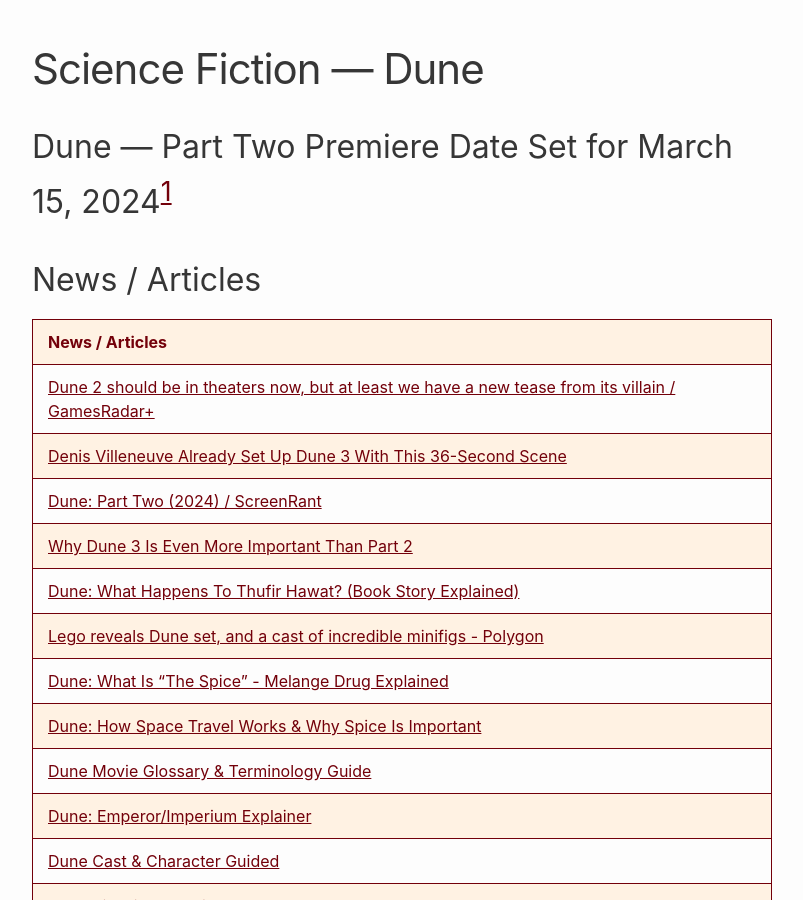
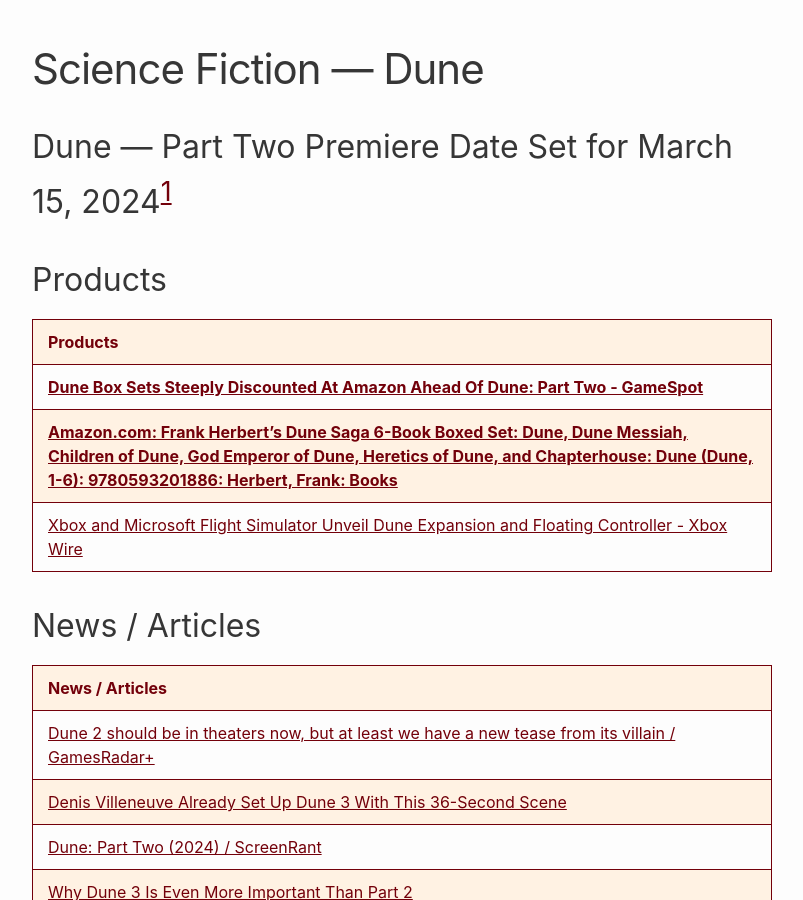
Before and after one commit to RalphHightower/RalphHightower, a Jekyll site: the page built from ScienceFiction/Dune.md, in a window 1280 px wide and 900 px high, scrolled down 1533 px. Shown: the whole window, without its empty margins (238-1041 px from the left). Built offline with Jekyll 4.4.1, drawn with Linux system fonts in a browser that asks for light colours; our own code applies the rules of GitHub Pages for plain Markdown files.

Commit message:
[docs](doc): Update Dune(Products)

```diff
--- a/ScienceFiction/Dune.md
+++ b/ScienceFiction/Dune.md
@@ -5,6 +5,14 @@
 [^11]: [WarnerBros.com / Dune: Part Two / Movies](https://www.warnerbros.com/movies/dune-part-two )
 [^12]: [Dune 2's Release Plan Is Completely Changing The Movie Industry (For The Better)](https://screenrant.com/dune-2-imax-delay-the-marvels-movie/ )
 [^13]: [Dune 2's Release Change Boosts Its Chances Of Beating The Original's Box Office](https://screenrant.com/dune-2-movie-release-date-change-box-office-original/ )
+
+## Products
+
+| Products |
+|---|
+| **[Dune Box Sets Steeply Discounted At Amazon Ahead Of Dune: Part Two - GameSpot](https://www.gamespot.com/gallery/dune-box-sets-steeply-discounted-at-amazon-ahead-of-dune-part-two/2900-5077/ )** |
+| **[Amazon\.com: Frank Herbert's Dune Saga 6-Book Boxed Set: Dune, Dune Messiah, Children of Dune, God Emperor of Dune, Heretics of Dune, and Chapterhouse: Dune (Dune, 1-6): 9780593201886: Herbert, Frank: Books](https://www.amazon.com/Frank-Herberts-Dune-6-Book-Boxed/dp/0593201884?tag=gamespot-promos-20 )** |
+| [Xbox and Microsoft Flight Simulator Unveil Dune Expansion and Floating Controller - Xbox Wire](https://news.xbox.com/en-us/2024/02/13/xbox-and-microsoft-flight-simulator-unveil-dune-expansion-giveaway/ ) |
 
 ## News / Articles
 
```
